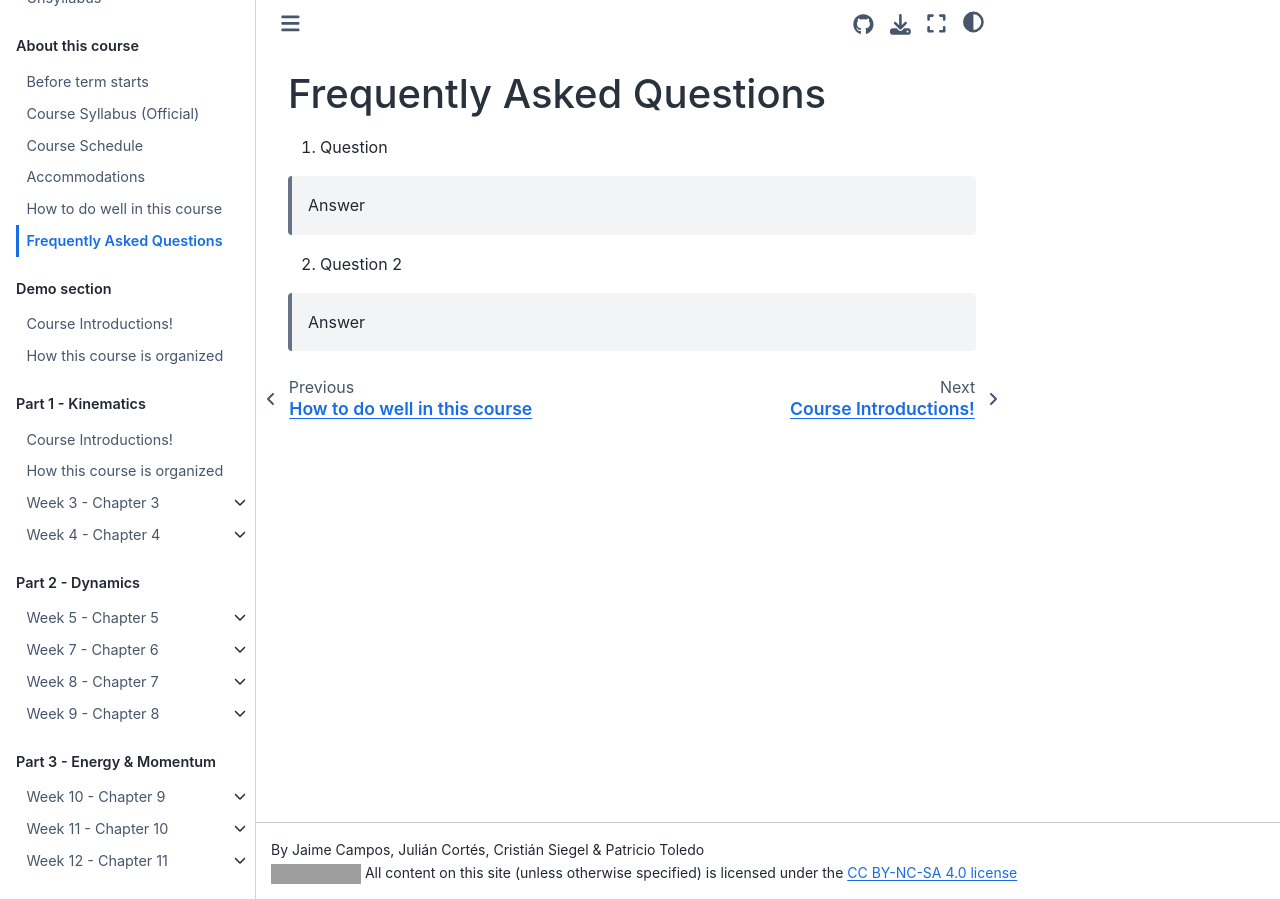
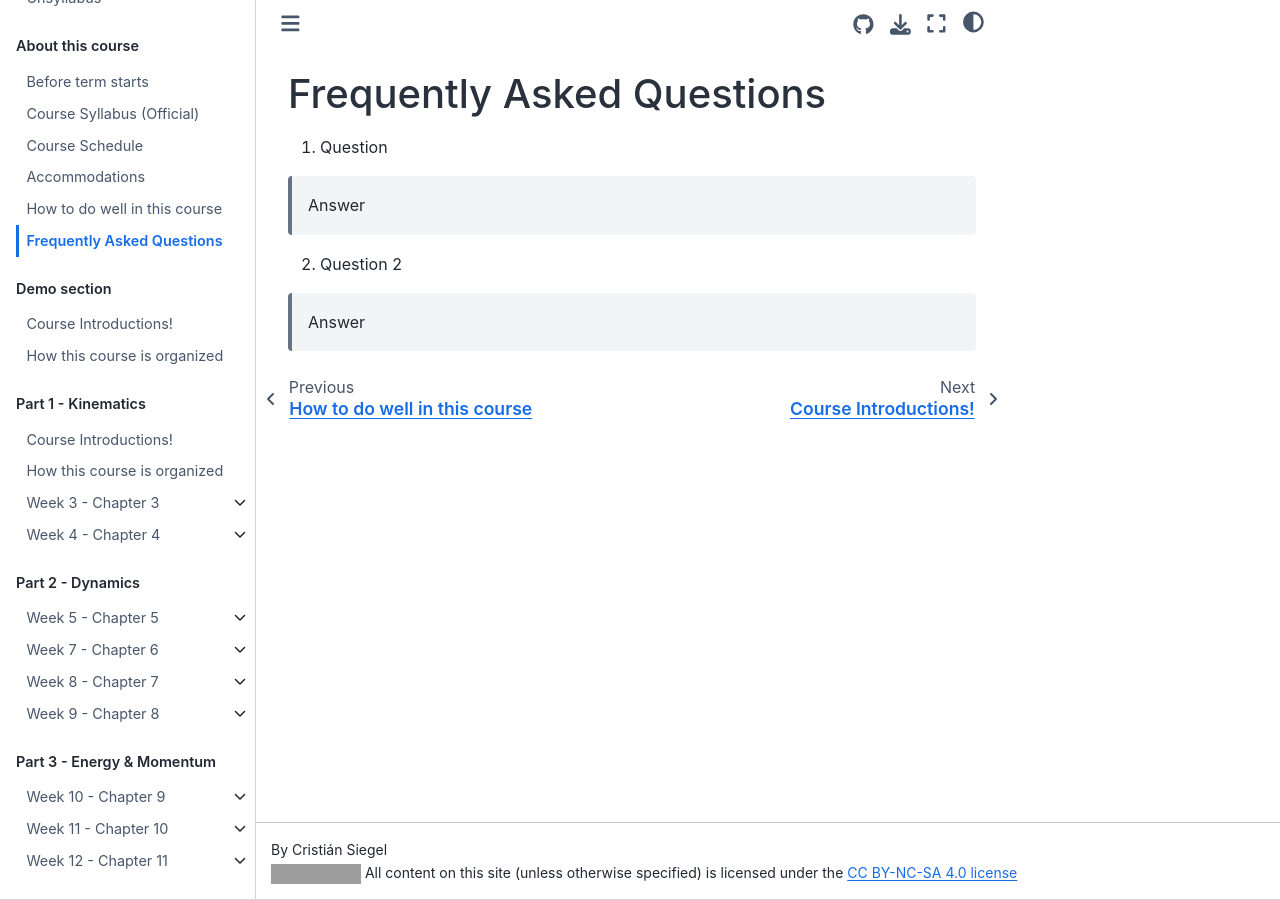
Before and after one commit to cris-signa/GF7002, a Jupyter Book: the page built from about/faq.md, in a window 1280 px wide and 900 px high, scrolled down 49 px. Built offline with Jupyter Book 1.0.4 settings and Sphinx 7.4.7 and the Sphinx Book theme 1.1.4, drawn with Linux system fonts in a browser that asks for light colours; pages that are not in the unit, such as notebooks, are missing from menus; grey boxes are pictures that could not be loaded.

Commit message:
Update _config.yml

```diff
--- a/_config.yml
+++ b/_config.yml
@@ -1,6 +1,6 @@
 # Book settings
 title: Desastres Socio-naturales una aproximación desde los sistemas complejos
-author: Jaime Campos, Julián Cortés, Cristián Siegel & Patricio Toledo
+author: Cristián Siegel
 logo: images/fcfm_dgf_png.png
 copyright: "MIT LICENSE"
 exclude_patterns: ["LICENSE.md", "README.md"]
```
